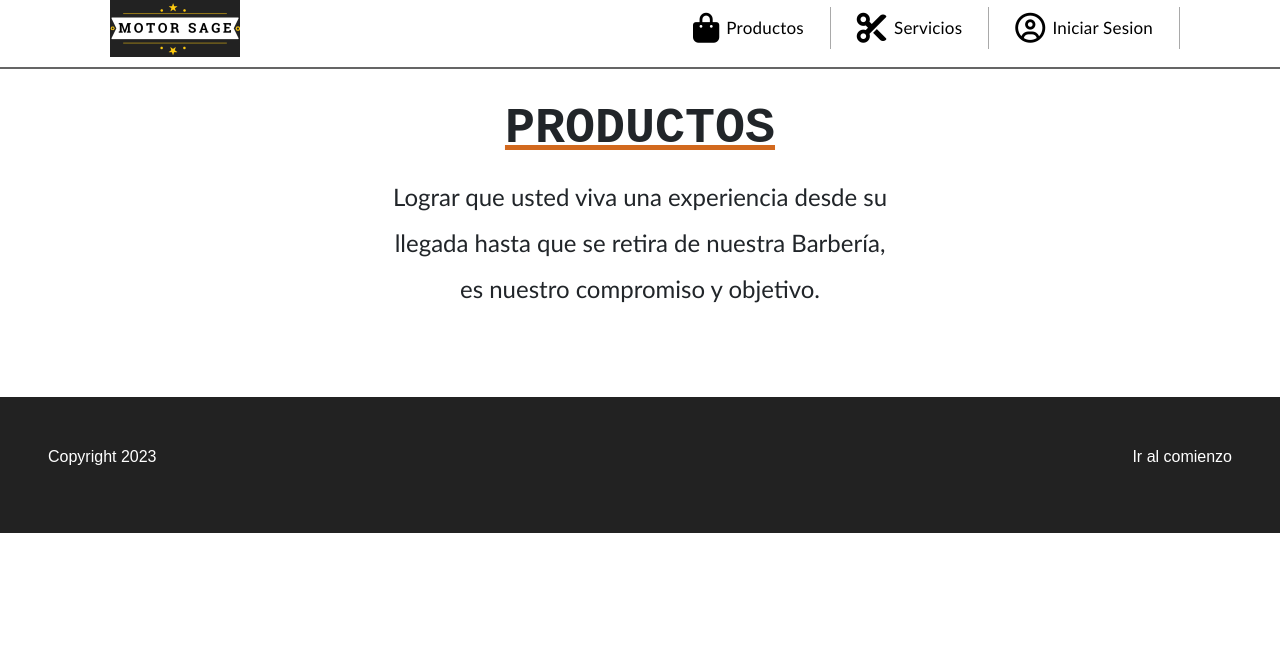
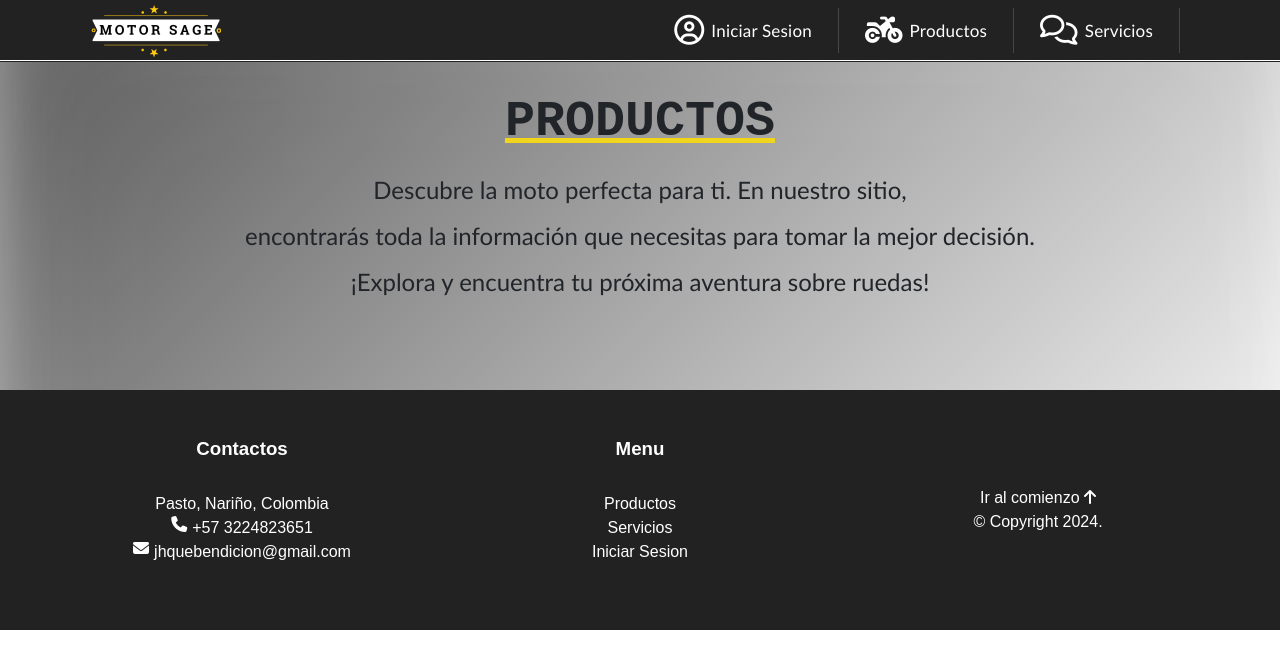
Before and after one commit to FelipeSt07/MotorSage, a PHP site: page /Productos.php in a window 1280 px wide. Shown: the top 669 px of the page. Run offline with PHP 8.4, Linux system fonts and the light colour scheme; data that the repository does not hold is empty; some libraries are stand-ins or nearby versions.

Commit message:
Interfaz Productos
Cambios diseño

```diff
--- a/MotorSage/index.php
+++ b/MotorSage/index.php
@@ -180,7 +180,7 @@
     </section>
 
     <footer>
-         <div class="cont-footer">
+        <div class="cont-footer">
 
             <div class="colum-footer">
                 <h3>Contactos</h3><br>
--- a/MotorSage/login.php
+++ b/MotorSage/login.php
@@ -13,7 +13,7 @@
 <body>
     <header class="header">
 
-        <div class="menu">holala
+        <div class="menu">
 
             <div class="left">
                 <div class="btn-departamentos" id="btn-departamentos">
@@ -23,7 +23,7 @@
                 </div>
 
                 <div class="logo">
-                    <a href="index.html">
+                    <a href="index.php">
                         <img src="imagenes/logo7c.png" alt="">
                     </a>
                 </div>
--- a/MotorSage/productos.css
+++ b/MotorSage/productos.css
@@ -15,6 +15,14 @@
     padding: 0;
 }
 
+.bodycolor {
+    /* background: linear-gradient(#cccccc 30%, #ffffff); */
+    background: linear-gradient(135deg, #555555, #aaaaaa, #ffffff);
+    box-shadow: inset 0 0 50px rgba(255, 255, 255, 0.3),
+        inset 0 0 100px rgba(255, 255, 255, 0.2),
+        inset 0 0 200px rgba(255, 255, 255, 0.1);
+}
+
 a {
     text-decoration: none;
     transition: all .3s ease-in-out;
@@ -22,13 +30,13 @@ a {
 
 #oculto {
     text-decoration: none;
-    color: #000;
+    color: #ffffff;
     transition: all .3s ease-in-out;
 
 }
 
 #oculto:hover {
-    color: chocolate;
+    color: #E7C603;
 }
 
 #oculto_a {
@@ -49,7 +57,7 @@ main>.container {
 
 .header {
     width: 100%;
-    background: rgb(255, 255, 255);
+    background-color: #222;
     display: flex;
     flex-flow: column nowrap;
 
@@ -59,7 +67,7 @@ main>.container {
     width: 100%;
     display: flex;
     flex-flow: row nowrap;
-    height: 55px;
+    height: 60px;
     align-items: center;
     padding: 0 100px 0 100px;
     margin: 1px 0;
@@ -127,10 +135,13 @@ main>.container {
     font-size: 25px;
     margin: 0 10px;
     color: rgb(0, 0, 0);
+    transition: transform 0.2s ease-in-out;
+
 }
 
 .boton i:hover {
-    color: chocolate;
+    color: #E7C603;
+    scale: scale(1.1);
 }
 
 .btn-departamentos {
@@ -186,6 +197,7 @@ main>.container {
     display: flex;
     align-items: center;
     justify-content: center;
+    margin-right: 25%;
 }
 
 .logo img {
@@ -226,7 +238,7 @@ main>.container {
 }
 
 .nav_p div a {
-    color: rgb(0, 0, 0);
+    color: rgb(255, 255, 255);
     display: inline-block;
     font-size: 17px;
     display: flex;
@@ -252,7 +264,7 @@ main>.container {
 }
 
 .nav_p a:hover {
-    color: chocolate;
+    color: #F1D41C;
 }
 
 .nav_p a i {
@@ -323,8 +335,9 @@ main>.container {
 
 .grid .categorias {
     grid-area: categorias;
-    /*min-height: 300px;*/
+    min-height: auto;
     overflow: auto;
+    width: 400px;
 }
 
 .grid .categorias .subtitulo {
@@ -344,8 +357,8 @@ main>.container {
 }
 
 .grid .categorias a:hover {
-    background-color: chocolate;
-    color: #ffffff;
+    background-color: #E7C603;
+    color: #2c2c2c;
     font-weight: bold;
 }
 
@@ -394,7 +407,7 @@ main>.container {
     margin: 20px;
     font-size: 50px;
     font-family: 'Courier New', Courier, monospace;
-    text-decoration: underline chocolate;
+    text-decoration: underline #F1D41C;
     font-weight: bold;
 
 
@@ -425,6 +438,54 @@ footer a {
     text-decoration: none;
 }
 
+footer h3 {
+    font-size: 1.17em;
+    font-weight: bold;
+}
+
+footer p {
+    margin: 0;
+}
+
+footer a:hover {
+    color: #E7C603;
+}
+
+.cont-footer {
+    column-count: 3;
+    text-align: center;
+    column-gap: 10px;
+}
+
+.foo {
+    display: flex;
+    justify-content: center;
+}
+.foo i {
+    margin-right: 5px;
+}
+
+@media (max-width:820px) {
+    .cont-footer {
+        flex-flow: column-reverse;
+    }
+    .colum-footer {
+        margin-bottom: 10px;
+    }
+
+}
+
+@media (max-width:375px) {
+    .cont-footer {
+        column-count: 1;
+    }
+    #none {
+        margin: 0;
+        padding: 0;
+    }
+
+}
+
 @media (max-width:820px) and (min-width:380px) {
     footer {
         position: absolute;
@@ -453,7 +514,7 @@ footer a {
 }
 
 .izquierda h2 {
-    text-decoration: underline chocolate solid 5px;
+    text-decoration: underline #E7C603 solid 5px;
 }
 
 .izquierda p {
@@ -553,8 +614,8 @@ footer a {
 
 #primary_c {
     color: #fff;
-    background-color: chocolate;
-    border-color: chocolate;
+    background-color: #E7C603;
+    border-color: #E7C603;
 }
 
 #success_c {
--- a/MotorSage/productos.php
+++ b/MotorSage/productos.php
@@ -14,6 +14,7 @@
 </head>
 
 <body>
+  <div class="bodycolor">
     <header class="header">
 
       <div class="menu">
@@ -36,17 +37,11 @@
 
         <div class="nav_p" id="nav_p_oculto">
           <div class="div barra">
-          <a href="Productos.php" id="oculto"><i class="fa-solid fa-bag-shopping"></i>Productos</a>
-        </div>
-        <div class="div barra">
-          <a href="servicios.php" id="oculto"><i class="fa-solid fa-scissors"></i>Servicios</a>
-        </div>
-        <div class="div barra">
             <?php if (isset($_SESSION['username'])) { ?>
 
               <div class="dropdown">
-                            <button class="btn btn-sm " type="button" id="btn_session"
-                                data-bs-toggle="dropdown" aria-expanded="false">
+                <button class="btn btn-sm " type="button" id="btn_session" data-bs-toggle="dropdown"
+                  aria-expanded="false">
                   <a href="#" id="oculto"><i class="fa-regular fa-circle-user"></i>
                     <?php echo $_SESSION['username']; ?>
                   </a>
@@ -60,6 +55,13 @@
               <a href="FormLogin.php" id="oculto"><i class="fa-regular fa-circle-user"></i>Iniciar Sesion</a>
             <?php } ?>
           </div>
+          <div class="div barra">
+            <a href="Productos.php" id="oculto"><i class="fa-solid fa-motorcycle"></i>Productos</a>
+          </div>
+          <div class="div barra">
+            <a href="servicios.php" id="oculto"><i class="fa-regular fa-comments"></i>Servicios</a>
+          </div>
+
 
         </div>
       </div>
@@ -76,13 +78,12 @@
 
     </header>
 
-  <div class="separador"></div>
 
     <section class="text">
       <h1 id="titulo">PRODUCTOS</h1>
-    <p>Lograr que usted viva una experiencia desde su</p>
-    <p>llegada hasta que se retira de nuestra Barbería,</p>
-    <p>es nuestro compromiso y objetivo.</p>
+      <p>Descubre la moto perfecta para ti. En nuestro sitio,</p>
+      <p>encontrarás toda la información que necesitas para tomar la mejor decisión.</p>
+      <p>¡Explora y encuentra tu próxima aventura sobre ruedas!</p>
     </section>
 
     <!--Contenido-->
@@ -128,10 +129,40 @@
 
 
     <footer>
-    <section>
-      <a href="productos.php">Ir al comienzo</a>
-    </section>
-    <p>Copyright 2023</p>
+      <div class="cont-footer">
+
+        <div class="colum-footer">
+          <h3>Contactos</h3><br>
+          <p>Pasto, Nariño, Colombia</p>
+          <div class="foo">
+            <i class="fa-solid fa-phone"></i>
+            <p>+57 3224823651</p>
+          </div>
+          <div class="foo">
+            <i class="fa-solid fa-envelope"></i>
+            <p>jhquebendicion@gmail.com</p>
+          </div>
+
+        </div>
+        <div class="colum-footer">
+          <h3>Menu</h3><br>
+          <a href="#">Productos</a><br>
+          <a href="#">Servicios</a><br>
+          <a href="#">Iniciar Sesion</a>
+
+        </div>
+        <div id="none" class="colum-footer">
+          <br>
+          <br>
+          <a href="index.html">Ir al comienzo</a>
+          <i class="fa-solid fa-arrow-up"></i><br>
+          <p>&copy; Copyright 2024.</p>
+          <br>
+          <br>
+        </div>
+
+
+      </div>
     </footer>
 
 
@@ -162,6 +193,8 @@
           })
 
       }
+  </div >
+
     </script>
 
 
```
Lines whose indentation alone changed are shown as unchanged.
